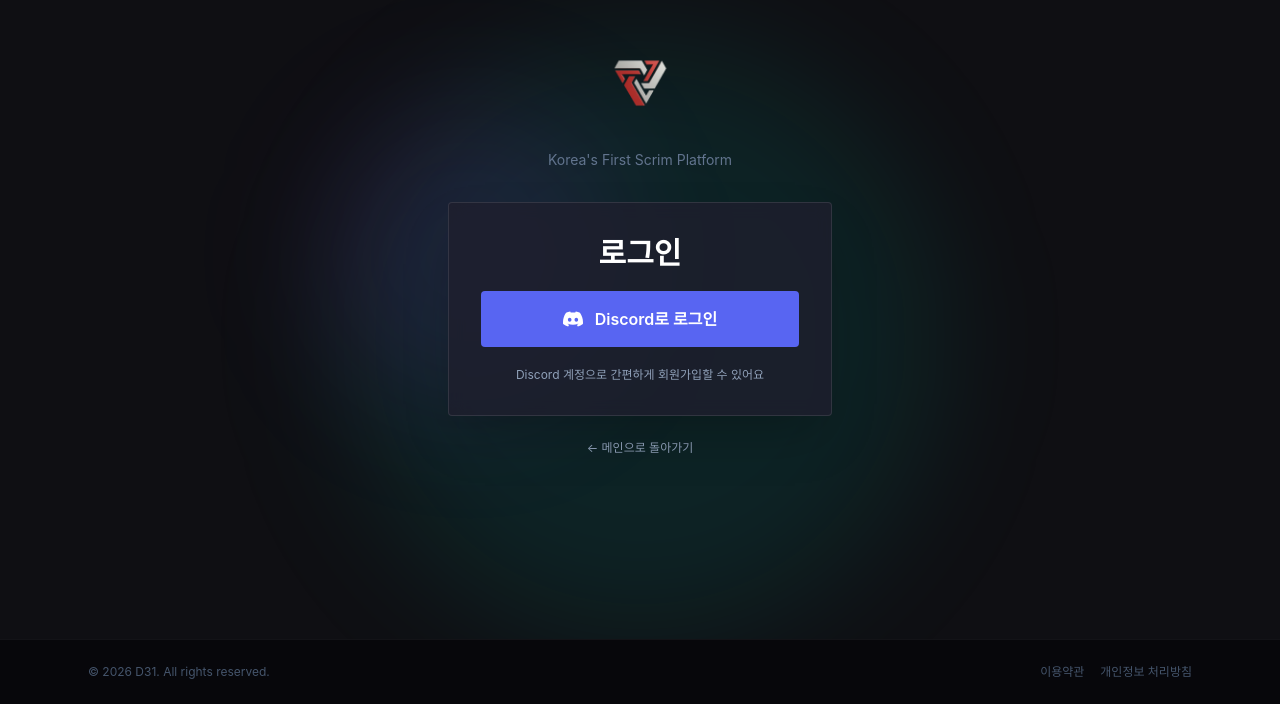
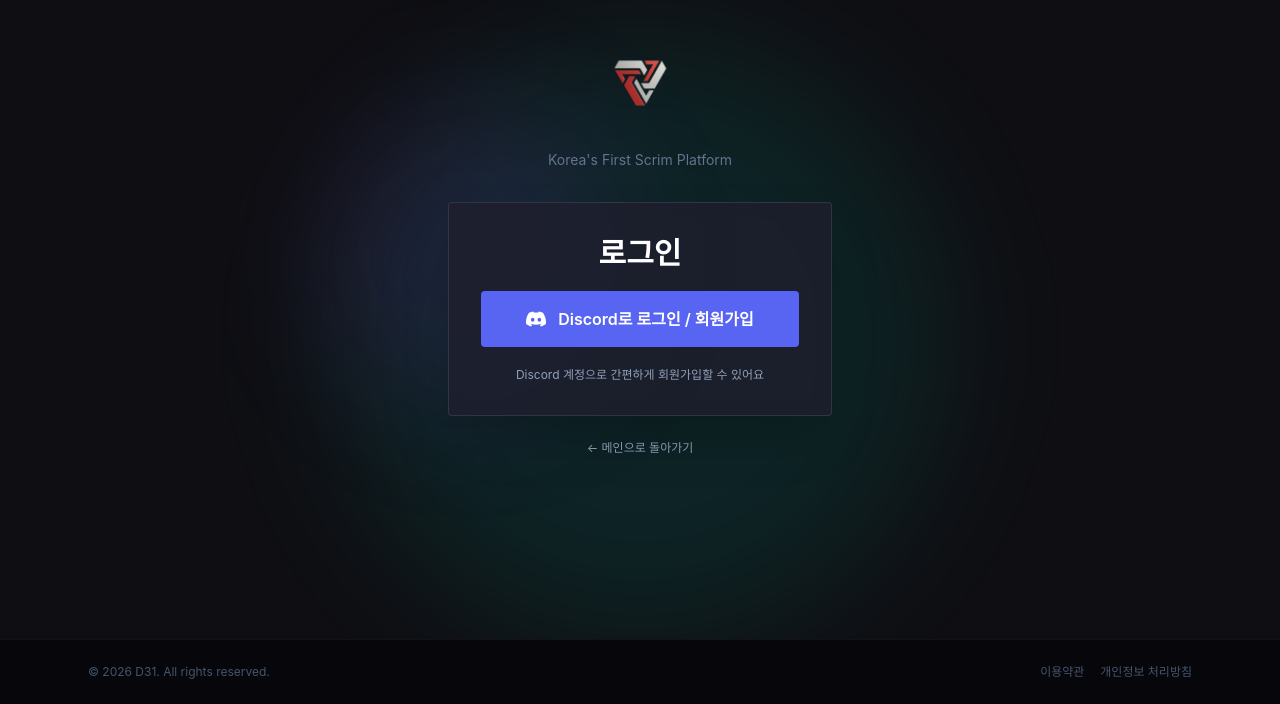
Before and after one commit to D31-Maxverstappen/scrim-platform, a Next.js app: page /login in a window 1280 px wide. Shown: the part 161-865 px from the top of the page. Built offline with nearby package versions, Linux system fonts and the light colour scheme.

Commit message:
fix: update main page buttons and login text

```diff
--- a/src/app/login/page.tsx
+++ b/src/app/login/page.tsx
@@ -47,7 +47,7 @@ function LoginForm() {
             <svg className="w-5 h-5 shrink-0" viewBox="0 0 24 24" fill="currentColor">
               <path d="M20.317 4.492c-1.53-.69-3.17-1.2-4.885-1.49a.075.075 0 0 0-.079.036c-.21.369-.444.85-.608 1.23a18.566 18.566 0 0 0-5.487 0 12.36 12.36 0 0 0-.617-1.23A.077.077 0 0 0 8.562 3c-1.714.29-3.354.8-4.885 1.491a.07.07 0 0 0-.032.027C.533 9.093-.32 13.555.099 17.961a.08.08 0 0 0 .031.055 20.03 20.03 0 0 0 5.993 2.98.078.078 0 0 0 .084-.026c.462-.62.874-1.275 1.226-1.963.021-.04.001-.088-.041-.104a13.201 13.201 0 0 1-1.872-.878.075.075 0 0 1-.008-.125c.126-.093.252-.19.372-.287a.075.075 0 0 1 .078-.01c3.927 1.764 8.18 1.764 12.061 0a.075.075 0 0 1 .079.009c.12.098.245.195.372.288a.075.075 0 0 1-.006.125c-.598.344-1.22.635-1.873.877a.075.075 0 0 0-.041.105c.36.687.772 1.341 1.225 1.962a.077.077 0 0 0 .084.028 19.963 19.963 0 0 0 6.002-2.981.076.076 0 0 0 .032-.054c.5-5.094-.838-9.52-3.549-13.442a.06.06 0 0 0-.031-.028zM8.02 15.278c-1.182 0-2.157-1.069-2.157-2.38 0-1.312.956-2.38 2.157-2.38 1.21 0 2.176 1.077 2.157 2.38 0 1.312-.956 2.38-2.157 2.38zm7.975 0c-1.183 0-2.157-1.069-2.157-2.38 0-1.312.955-2.38 2.157-2.38 1.21 0 2.176 1.077 2.157 2.38 0 1.312-.946 2.38-2.157 2.38z"/>
             </svg>
-            {loading ? '연결 중...' : 'Discord로 로그인'}
+            {loading ? '연결 중...' : 'Discord로 로그인 / 회원가입'}
           </button>
 
           <p className="text-center text-slate-400 text-xs">
--- a/src/app/page.tsx
+++ b/src/app/page.tsx
@@ -51,9 +51,11 @@ export default function HomePage() {
       {/* 네비바 */}
       <nav className="fixed top-0 left-0 right-0 z-50 bg-[#07070b]/80 backdrop-blur border-b border-white/5 px-6 h-16 flex items-center justify-between">
         <Image src="/logo.png" alt="D31" width={112} height={112} className="object-contain" />
-        <a href={loggedIn ? '/dashboard' : '/login'} className="bg-[#00D2BE] hover:bg-[#00a896] text-white text-sm font-bold px-5 py-2.5 rounded transition">
-          {loggedIn ? '대시보드' : '시작하기'}
-        </a>
+        {loggedIn && (
+          <a href="/dashboard" className="bg-[#00D2BE] hover:bg-[#00a896] text-white text-sm font-bold px-5 py-2.5 rounded transition">
+            홈으로
+          </a>
+        )}
       </nav>
 
       {/* 히어로 */}
@@ -71,7 +73,7 @@ export default function HomePage() {
         </p>
         <div className="flex gap-3">
           <a href={loggedIn ? '/dashboard' : '/login'} className="bg-[#00D2BE] hover:bg-[#00a896] text-white font-bold px-8 py-3.5 rounded transition text-sm">
-            {loggedIn ? '대시보드로 이동' : '무료로 시작하기'}
+            {loggedIn ? '홈으로' : '로그인 / 회원가입'}
           </a>
           <a href="/scrims" className="bg-white/5 hover:bg-white/10 border border-white/10 text-white font-semibold px-8 py-3.5 rounded transition text-sm">
             스크림 둘러보기
```
